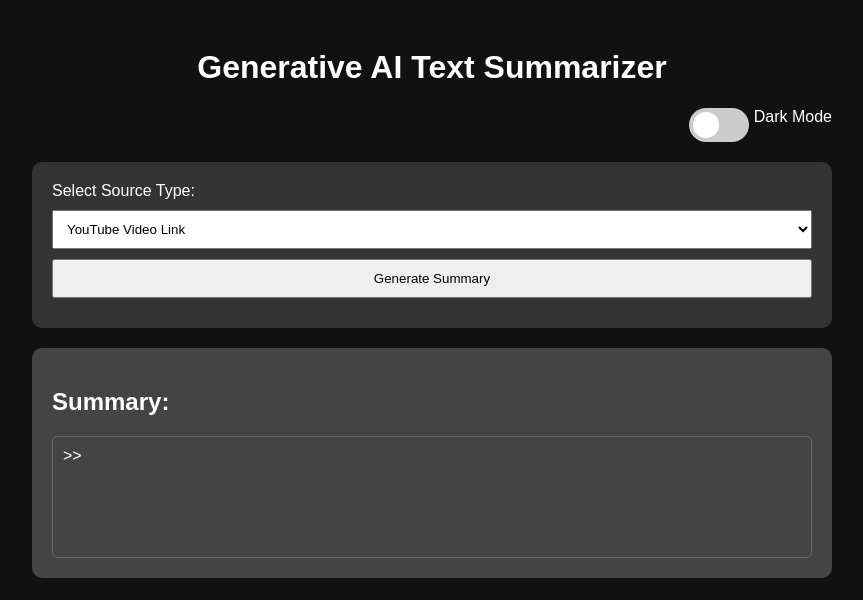
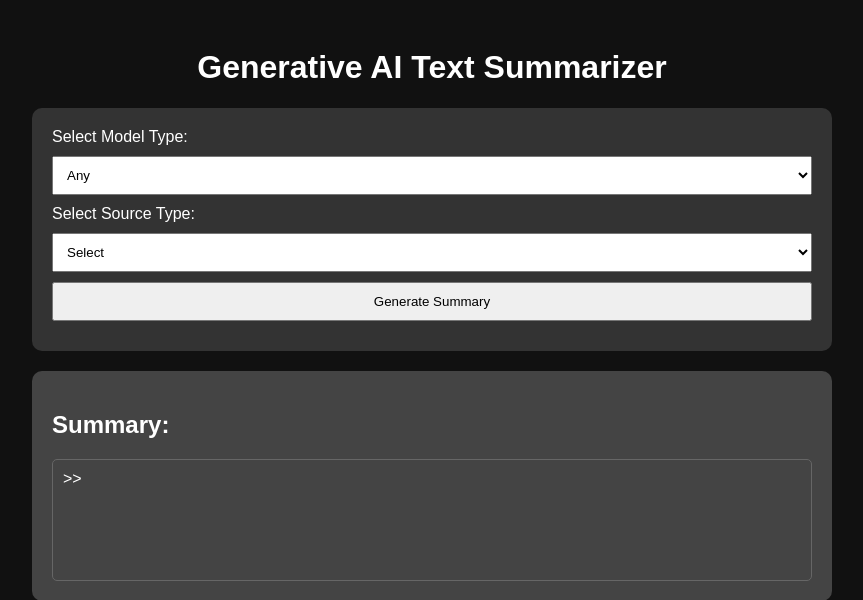
Before and after one commit to PRATHAMU200/SummariseMe, a Flask app: page / in a window 1280 px wide. Shown: the top 600 px of the page, without its empty margins (208-1071 px from the left). Run offline with Flask 3, Linux system fonts and the light colour scheme.

Commit message:
Second commit

```diff
--- a/app.py
+++ b/app.py
@@ -6,11 +6,13 @@
 def main():
     if request.method == 'POST':
         query = request.form['sourceType']
+        model = 'bart'
+        print(query,model)
         if query in ['youtube', 'text']:
             text = request.form['text']
             try:
                 # Generate the summary based on the source type and input text
-                summary = generate_summary(query, text)
+                summary = generate_summary(query, text, model)
 
                 # Return the summary as a JSON response
                 return render_template("index.html",summary=summary)
@@ -30,11 +32,14 @@
         # Process the data (you can do any processing you need here)
         input_data = data.get('inputText')
         selectedOption = data.get('selectedOption')
+        model = data.get('selectedModel')
         #result = f"You submitted: {input_data} and {selectedOption}"
-        summary = generate_summary(selectedOption, input_data)
+        summary = generate_summary(selectedOption, input_data , model)
         return jsonify({'result': summary})
     except Exception as e:
         return jsonify({'error': str(e)})
 
+
+
 if __name__ == '__main__':
     app.run(debug=True)
--- a/main.py
+++ b/main.py
@@ -3,8 +3,15 @@
 from transformers import pipeline
 summarization = pipeline("summarization",model="facebook/bart-large-cnn")
 
-
-def generate_summary(source_type, Text):
+def checkmodel(model):
+    if model=='bart':
+        return "facebook/bart-large-cnn"
+    elif model=='pegasus':
+        return "google/pegasus-large"
+    else:
+        return "facebook/bart-large-cnn"
+def generate_summary(source_type, Text,model):
+    #summarization = pipeline("summarization",model=checkmodel(model))
     if source_type=='youtube':
         print("extracting youtube caption\n")
         youtubecaption(Text)
@@ -12,16 +19,24 @@
             Text = f.read()
         print("done")
     print("Processing")
-    num_iters = int(len(Text)/4000)
     summary = ""
-    for i in range(0, num_iters + 1):
-        start = i * 4500
-        end = (i + 1) * 4500
-        #print("input text \n" + full_transcript[start:end])
-        out = summarization(Text[start:end], min_length = 100, max_length=500)[0]
-        summary += out['summary_text']
-        print(out['summary_text'])
+    chunk = chunks(Text)
+    print(chunk[1])
+    for i in range (0,len(chunk[0])):
+         #out = summarization(chunk[0][i], min_length = (chunk[1][i]//10), max_length=((chunk[1][i]*4)//10))[0]
+         out = summarization(chunk[0][i] , truncation=True)[0]
+         summary += out['summary_text']
+         print(out['summary_text'])
     return summary
+    #num_iters = int(len(Text)/4000)
+    # for i in range(0, num_iters + 1):
+    #     start = i * 4500
+    #     end = (i + 1) * 4500
+    #     #print("input text \n" + full_transcript[start:end])
+    #     out = summarization(Text[start:end], min_length = 100, max_length=500)[0]
+    #     summary += out['summary_text']
+    #     print(out['summary_text'])
+    #return summary
 
 def youtubecaption(url):
     if ("https://") in url:
@@ -40,6 +55,19 @@
             f.write("{} ".format(i['text']))
 
 
+def chunks(s):
+    lword = [[], []]
+    l , u = 0 , 1
+    while((len(s)-l)>20):
+        word = 0
+        while(word<1000 and u<len(s)):
+            if(s[u]==' '):
+                word+=1
+            u+=1
+        lword[0].append(s[l:u])
+        lword[1].append(word)
+        l = u
+    return lword
 
 
 Text = '''
--- a/static/script.js
+++ b/static/script.js
@@ -1,22 +1,23 @@
 document.addEventListener('DOMContentLoaded', () => {
+    const sourceModelSelect = document.getElementById('sourceModel');
     const sourceTypeSelect = document.getElementById('sourceType');
     const inputFields = document.getElementById('inputFields');
     const generateSummaryBtn = document.getElementById('generateSummaryBtn');
     const summaryResult = document.getElementById('summaryResult');
-    const darkModeToggle = document.getElementById('darkModeToggle');
+    // const darkModeToggle = document.getElementById('darkModeToggle');
 
 
-    // Check if the user has a preferred theme and apply it
-    const prefersDarkScheme = window.matchMedia('(prefers-color-scheme: dark)');
-    if (prefersDarkScheme.matches) {
-        document.body.classList.toggle('dark-mode');
-        darkModeToggle.checked = true;
-    }
+    // // Check if the user has a preferred theme and apply it
+    // const prefersDarkScheme = window.matchMedia('(prefers-color-scheme: dark)');
+    // if (prefersDarkScheme.matches) {
+    //     document.body.classList.toggle('dark-mode');
+    //     darkModeToggle.checked = true;
+    // }
 
-    darkModeToggle.addEventListener('change', () => {
-        // Toggle dark mode
-        document.body.classList.toggle('dark-mode');
-    });
+    // darkModeToggle.addEventListener('change', () => {
+    //     // Toggle dark mode
+    //     document.body.classList.toggle('dark-mode');
+    // });
 
     sourceTypeSelect.addEventListener('change', () => {
         const selectedOption = sourceTypeSelect.value;
@@ -54,6 +55,10 @@
                 <label for="longText">Enter Long Text:</label>
                 <textarea id="longText" name="text" rows="6" placeholder="Enter your text here..."></textarea>
             `;
+        } else if (selectedOption === 'select') {
+            // Add textarea for entering long text
+            inputFields.innerHTML = `
+            `;
         }
     });
 
@@ -63,6 +68,7 @@
     document.getElementById("processingAnimation").classList.remove("hidden");
 
     const selectedOption = sourceTypeSelect.value;
+    const selectedModel = sourceModelSelect.value;
     let inputText = 'Nonee';
     if (selectedOption === 'youtube' || selectedOption === 'text') {
             // Get the input text from the appropriate input field
@@ -74,7 +80,7 @@
             headers: {
                 'Content-Type': 'application/json'
             },
-            body: JSON.stringify({inputText: inputText, selectedOption: selectedOption}),
+            body: JSON.stringify({inputText: inputText, selectedOption: selectedOption, selectedModel: selectedModel}),
         })
         .then((response) => {
             if (!response.ok) {
--- a/templates/index.html
+++ b/templates/index.html
@@ -9,16 +9,23 @@
 <body>
     <div class="container">
         <h1>Generative AI Text Summarizer</h1>
-        <div class="theme-toggle">
+        <!-- <div class="theme-toggle">
             <label class="switch">
                 <input type="checkbox" id="darkModeToggle">
                 <span class="slider round"></span>
             </label>
             <label for="darkModeToggle">Dark Mode</label>
-        </div>
+        </div> -->
         <form class="input-section">
+            <label for="sourceModel">Select Model Type:</label>
+            <select id="sourceModel" name="sourceModel">
+                <option value="bart">Any</option>
+                <option value="bart">Facebook-Bart</option>
+                <option value="pegasus">Google-Pegasus</option>
+            </select>
             <label for="sourceType">Select Source Type:</label>
             <select id="sourceType" name="sourceType">
+                <option value="select">Select</option>
                 <option value="youtube">YouTube Video Link</option>
                 <option value="pdf">PDF Document</option>
                 <option value="text">Long Text</option>
```
